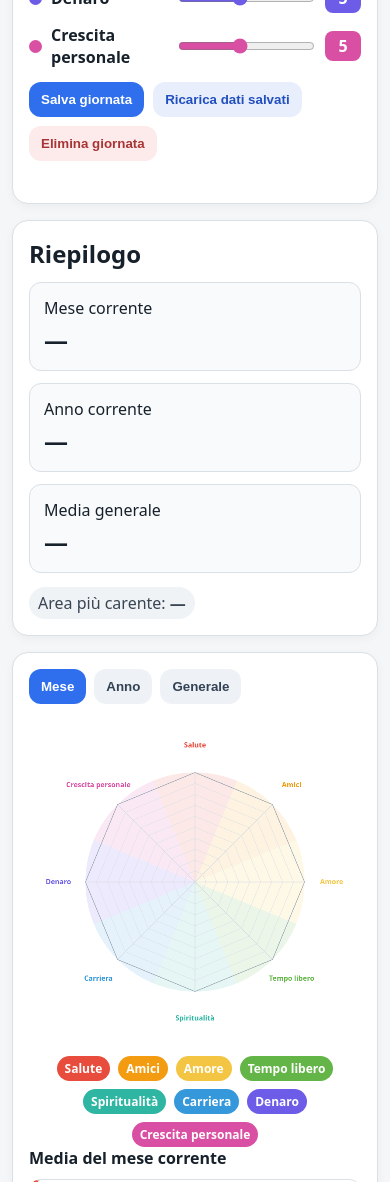
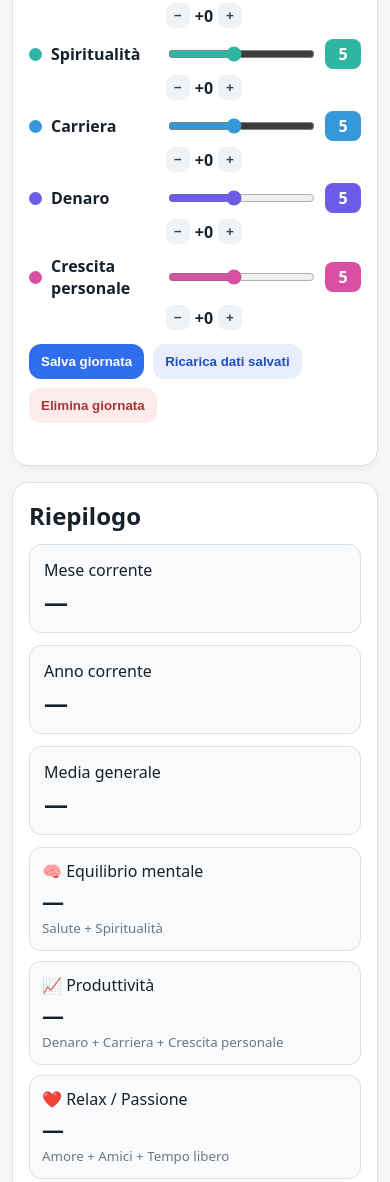
Before and after one commit to Manuxxo04/Cerchio-della-vita, a plain HTML site: page index.html in a window 390 px wide. Shown: the part 580-1762 px from the top of the page. Drawn offline with Linux system fonts and the light colour scheme.

Commit message:
Add files via upload

```diff
--- a/index.html
+++ b/index.html
@@ -32,6 +32,9 @@
   .dot{width:13px;height:13px;border-radius:50%;display:inline-block;flex:0 0 auto}
   input[type=range]{width:100%;accent-color:var(--slider-color)}
   .score{font-weight:800;text-align:center;border-radius:8px;padding:4px 0;color:white}
+  .bonusCtl{display:flex;gap:5px;align-items:center;justify-content:flex-end}
+  .bonusBtn{padding:5px 8px!important;border-radius:8px!important}
+  .row{grid-template-columns:170px 1fr 42px 95px}
   button{border:0;border-radius:12px;padding:11px 15px;font-weight:700;cursor:pointer}
   .primary{background:var(--accent);color:white}
   .secondary{background:#e8eefc;color:#214fbe}
@@ -39,6 +42,9 @@
   .ghost{background:#f0f3f6;color:#394553}
   .actions{display:flex;gap:9px;flex-wrap:wrap}
   .kpis{display:grid;grid-template-columns:repeat(3,1fr);gap:12px}
+  .macrogrid{display:grid;grid-template-columns:repeat(3,1fr);gap:10px;margin-top:12px}
+  .macro{background:#f8fafc;border:1px solid var(--line);border-radius:12px;padding:12px}
+  .macro b{display:block;font-size:22px;margin-top:4px}.macro small{color:var(--muted)}
   .kpi{background:#f8fafc;border:1px solid var(--line);border-radius:12px;padding:14px}
   .kpi b{display:block;font-size:24px;margin-top:4px}
   .tabs{display:flex;gap:8px;flex-wrap:wrap;margin-bottom:12px}
@@ -64,8 +70,8 @@
   @media(max-width:780px){
     .grid{grid-template-columns:1fr}
     .full{grid-column:auto}
-    .row{grid-template-columns:135px 1fr 36px}
-    .kpis{grid-template-columns:1fr}
+    .row{grid-template-columns:125px 1fr 36px}.bonusCtl{grid-column:2/4;justify-content:flex-start;margin-top:-6px}
+    .kpis,.macrogrid{grid-template-columns:1fr}
     h1{font-size:24px}
     .wrap{padding:12px}
     button{padding:10px 12px}
@@ -107,6 +113,12 @@
         <div class="kpi">Mese corrente<b id="monthAvg">—</b></div>
         <div class="kpi">Anno corrente<b id="yearAvg">—</b></div>
         <div class="kpi">Media generale<b id="allAvg">—</b></div>
+      </div>
+
+      <div class="macrogrid">
+        <div class="macro"><span>🧠 Equilibrio mentale</span><b id="mentalAvg">—</b><small>Salute + Spiritualità</small></div>
+        <div class="macro"><span>📈 Produttività</span><b id="productivityAvg">—</b><small>Denaro + Carriera + Crescita personale</small></div>
+        <div class="macro"><span>❤️ Relax / Passione</span><b id="relaxAvg">—</b><small>Amore + Amici + Tempo libero</small></div>
       </div>
       <div style="margin-top:14px">
         <span class="tag">Area più carente: <strong id="weakest">—</strong></span>
@@ -178,6 +190,16 @@ function dateFromKey(key){ const [y,m,d]=key.split("-").map(Number); return new
 function formatDateIt(key){
   return dateFromKey(key).toLocaleDateString("it-IT",{weekday:"short",day:"2-digit",month:"2-digit",year:"numeric"});
 }
+function normalizeRecord(rec){
+  if(!rec) return null;
+  const base = Array.isArray(rec.base) ? rec.base : rec.values;
+  if(!Array.isArray(base) || base.length !== 8) return null;
+  const bonus = Array.isArray(rec.bonus) && rec.bonus.length === 8 ? rec.bonus : Array(8).fill(0);
+  return {base:base.map(Number), bonus:bonus.map(x=>Math.max(0,Number(x)||0)), updatedAt:rec.updatedAt||null};
+}
+function effectiveValues(rec){
+  const n=normalizeRecord(rec); return n ? n.base.map((v,i)=>v+n.bonus[i]) : [];
+}
 function loadData(){
   try{
     let raw = localStorage.getItem(STORAGE_KEY);
@@ -197,7 +219,8 @@ CATEGORIES.forEach((cat,i)=>{
   const row=document.createElement("div"); row.className="row"; row.style.setProperty("--slider-color", COLORS[i]);
   row.innerHTML=`<label><span class="dot" style="background:${COLORS[i]}"></span>${cat}</label>
   <input id="s${i}" type="range" min="1" max="10" step="1" value="5">
-  <div class="score" id="v${i}" style="background:${COLORS[i]}">5</div>`;
+  <div class="score" id="v${i}" style="background:${COLORS[i]}">5</div>
+  <div class="bonusCtl"><button type="button" class="ghost bonusBtn" onclick="changeBonus(${i},-1)">−</button><strong id="b${i}">+0</strong><button type="button" class="ghost bonusBtn" onclick="changeBonus(${i},1)">+</button></div>`;
   sliders.appendChild(row);
   row.querySelector("input").addEventListener("input",e=>document.getElementById("v"+i).textContent=e.target.value);
 });
@@ -206,25 +229,39 @@ document.getElementById("legend").innerHTML = CATEGORIES.map((c,i)=>`<span style
 const entryDate = document.getElementById("entryDate");
 entryDate.value = localDateKey();
 
-function getValues(){ return CATEGORIES.map((_,i)=>Number(document.getElementById("s"+i).value)); }
-function setValues(vals){
-  const safe = Array.isArray(vals) && vals.length===8 ? vals : Array(8).fill(5);
-  safe.forEach((v,i)=>{ document.getElementById("s"+i).value=v; document.getElementById("v"+i).textContent=v; });
+window.changeBonus=function(i,delta){
+  const el=document.getElementById("b"+i);
+  const current=Number(el.textContent.replace("+",""))||0;
+  el.textContent="+"+Math.max(0,current+delta);
 }
-function getRecordAverage(rec){ return avg(rec?.values || []); }
+function getFormRecord(){
+  return {
+    base:CATEGORIES.map((_,i)=>Number(document.getElementById("s"+i).value)),
+    bonus:CATEGORIES.map((_,i)=>Number(document.getElementById("b"+i).textContent.replace("+",""))||0)
+  };
+}
+function setValues(rec){
+  const n=normalizeRecord(rec) || {base:Array(8).fill(5),bonus:Array(8).fill(0)};
+  n.base.forEach((v,i)=>{
+    document.getElementById("s"+i).value=v;
+    document.getElementById("v"+i).textContent=v;
+    document.getElementById("b"+i).textContent="+"+n.bonus[i];
+  });
+}
+function getRecordAverage(rec){ return avg(effectiveValues(rec)); }
 function weakestCategory(rec){
-  if(!rec?.values?.length) return "—";
-  let idx=0; rec.values.forEach((v,i)=>{ if(v<rec.values[idx]) idx=i; }); return CATEGORIES[idx];
+  const v=effectiveValues(rec); if(!v.length) return "—";
+  let idx=0; v.forEach((x,i)=>{if(x<v[idx])idx=i;}); return CATEGORIES[idx];
 }
 function loadSelectedDate(showMessage=true){
   const key=entryDate.value; if(!key) return;
   const rec=loadData()[key];
   if(rec){
-    setValues(rec.values);
+    setValues(rec);
     document.getElementById("entryHint").textContent = `${formatDateIt(key)} — giornata già salvata, puoi modificarla.`;
     if(showMessage) document.getElementById("saveStatus").textContent="Dati caricati.";
   }else{
-    setValues(Array(8).fill(5));
+    setValues(null);
     document.getElementById("entryHint").textContent = `${formatDateIt(key)} — nessun dato ancora salvato.`;
     if(showMessage) document.getElementById("saveStatus").textContent="Nessun dato salvato per questa data.";
   }
@@ -232,7 +269,7 @@ function loadSelectedDate(showMessage=true){
 function saveSelectedDate(){
   const key=entryDate.value; if(!key){ alert("Seleziona una data."); return; }
   const data=loadData(), existed=!!data[key];
-  data[key]={values:getValues(), updatedAt:new Date().toISOString()};
+  data[key]={...getFormRecord(), updatedAt:new Date().toISOString()};
   saveData(data);
   document.getElementById("saveStatus").textContent = existed ? "Giornata aggiornata." : "Giornata salvata.";
   loadSelectedDate(false); refreshAll();
@@ -241,7 +278,7 @@ function deleteSelectedDate(){
   const key=entryDate.value, data=loadData();
   if(!data[key]) return document.getElementById("saveStatus").textContent="Questa giornata non è salvata.";
   if(confirm(`Eliminare i dati del ${formatDateIt(key)}?`)){
-    delete data[key]; saveData(data); setValues(Array(8).fill(5)); loadSelectedDate(false); refreshAll();
+    delete data[key]; saveData(data); setValues(null); loadSelectedDate(false); refreshAll();
     document.getElementById("saveStatus").textContent="Giornata eliminata.";
   }
 }
@@ -268,14 +305,28 @@ function filteredRecords(which){
 }
 function categoryMeans(which){
   const recs=filteredRecords(which);
-  return CATEGORIES.map((_,i)=>avg(recs.map(r=>r.values?.[i]).filter(Number.isFinite)));
+  return CATEGORIES.map((_,i)=>avg(recs.map(r=>effectiveValues(r)[i]).filter(Number.isFinite)));
 }
+
+function macroMeans(which){
+  const m=categoryMeans(which);
+  return {
+    mental:avg([m[0],m[4]].filter(Number.isFinite)),
+    productivity:avg([m[6],m[5],m[7]].filter(Number.isFinite)),
+    relax:avg([m[2],m[1],m[3]].filter(Number.isFinite))
+  };
+}
+
 function overallMean(which){ return avg(filteredRecords(which).map(getRecordAverage).filter(Number.isFinite)); }
 
 function refreshSummary(){
   document.getElementById("monthAvg").textContent=fmt(overallMean("month"));
   document.getElementById("yearAvg").textContent=fmt(overallMean("year"));
   document.getElementById("allAvg").textContent=fmt(overallMean("all"));
+  const macro=macroMeans(mode);
+  document.getElementById("mentalAvg").textContent=fmt(macro.mental);
+  document.getElementById("productivityAvg").textContent=fmt(macro.productivity);
+  document.getElementById("relaxAvg").textContent=fmt(macro.relax);
   const means=categoryMeans(mode), valid=means.map((v,i)=>({v,i})).filter(x=>x.v!=null);
   if(!valid.length){ document.getElementById("weakest").textContent="—"; document.getElementById("weakest").style.color=""; }
   else{ valid.sort((a,b)=>a.v-b.v); document.getElementById("weakest").textContent=CATEGORIES[valid[0].i]; document.getElementById("weakest").style.color=COLORS[valid[0].i]; }
@@ -284,7 +335,9 @@ function polygonPoint(cx,cy,r,i,n){ const a=-Math.PI/2+i*2*Math.PI/n; return [cx
 function drawRadar(){
   const canvas=document.getElementById("radar"), ctx=canvas.getContext("2d");
   const vals=categoryMeans(mode), w=canvas.width,h=canvas.height,cx=w/2,cy=h/2,r=Math.min(w,h)*0.33,n=CATEGORIES.length;
+  const maxScale=Math.max(10, Math.ceil(Math.max(10,...vals.filter(Number.isFinite))/2)*2);
   ctx.clearRect(0,0,w,h);
+  ctx.fillStyle="#6b7785";ctx.font="13px system-ui";ctx.textAlign="left";ctx.fillText("Scala max: "+maxScale,14,22);
   for(let i=0;i<n;i++){
     const a1=-Math.PI/2+(i-.5)*2*Math.PI/n, a2=-Math.PI/2+(i+.5)*2*Math.PI/n;
     ctx.beginPath();ctx.moveTo(cx,cy);ctx.arc(cx,cy,r,a1,a2);ctx.closePath();ctx.fillStyle=COLORS[i]+"20";ctx.fill();
@@ -299,9 +352,9 @@ function drawRadar(){
   for(let i=0;i<n;i++){ const [lx,ly]=polygonPoint(cx,cy,r+62,i,n);ctx.fillStyle=COLORS[i];ctx.fillText(CATEGORIES[i],lx,ly); }
   if(vals.some(v=>v!=null)){
     ctx.beginPath();
-    vals.forEach((v,i)=>{const [x,y]=polygonPoint(cx,cy,r*(v==null?0:v)/10,i,n);i?ctx.lineTo(x,y):ctx.moveTo(x,y);});
+    vals.forEach((v,i)=>{const [x,y]=polygonPoint(cx,cy,r*(v==null?0:v)/maxScale,i,n);i?ctx.lineTo(x,y):ctx.moveTo(x,y);});
     ctx.closePath();ctx.fillStyle="rgba(25,35,45,.15)";ctx.fill();ctx.strokeStyle="#1f2937";ctx.lineWidth=3;ctx.stroke();
-    vals.forEach((v,i)=>{if(v==null)return;const [x,y]=polygonPoint(cx,cy,r*v/10,i,n);ctx.beginPath();ctx.arc(x,y,6,0,Math.PI*2);ctx.fillStyle=COLORS[i];ctx.fill();ctx.strokeStyle="#fff";ctx.lineWidth=2;ctx.stroke();});
+    vals.forEach((v,i)=>{if(v==null)return;const [x,y]=polygonPoint(cx,cy,r*v/maxScale,i,n);ctx.beginPath();ctx.arc(x,y,6,0,Math.PI*2);ctx.fillStyle=COLORS[i];ctx.fill();ctx.strokeStyle="#fff";ctx.lineWidth=2;ctx.stroke();});
   }
 }
 function renderCategoryAverages(){
--- a/service-worker.js
+++ b/service-worker.js
@@ -1,4 +1,4 @@
-const CACHE = "cerchio-vita-v1";
+const CACHE = "cerchio-vita-v3";
 const ASSETS = ["./","./index.html","./manifest.json","./icon-192.png","./icon-512.png"];
 
 self.addEventListener("install", event => {
```
